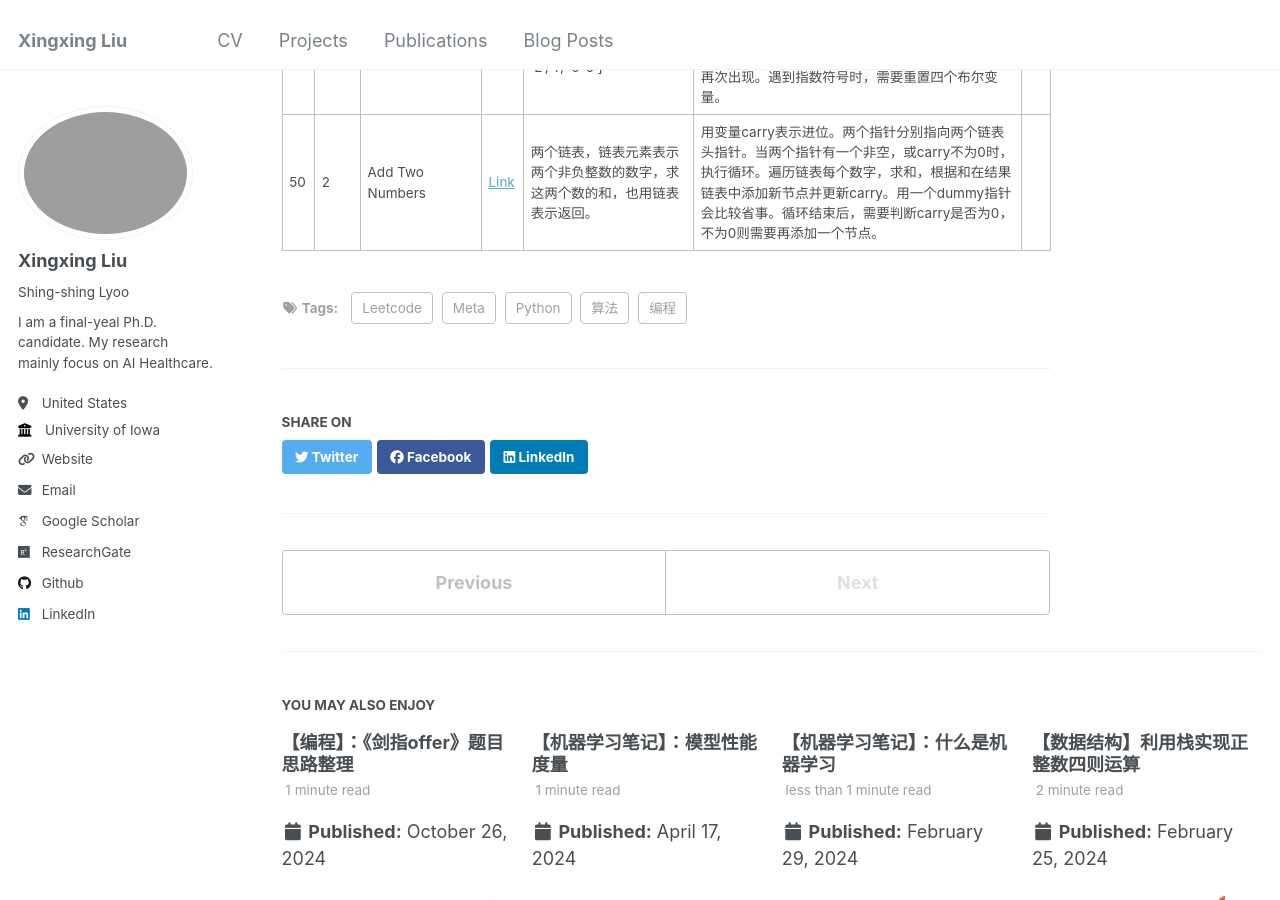
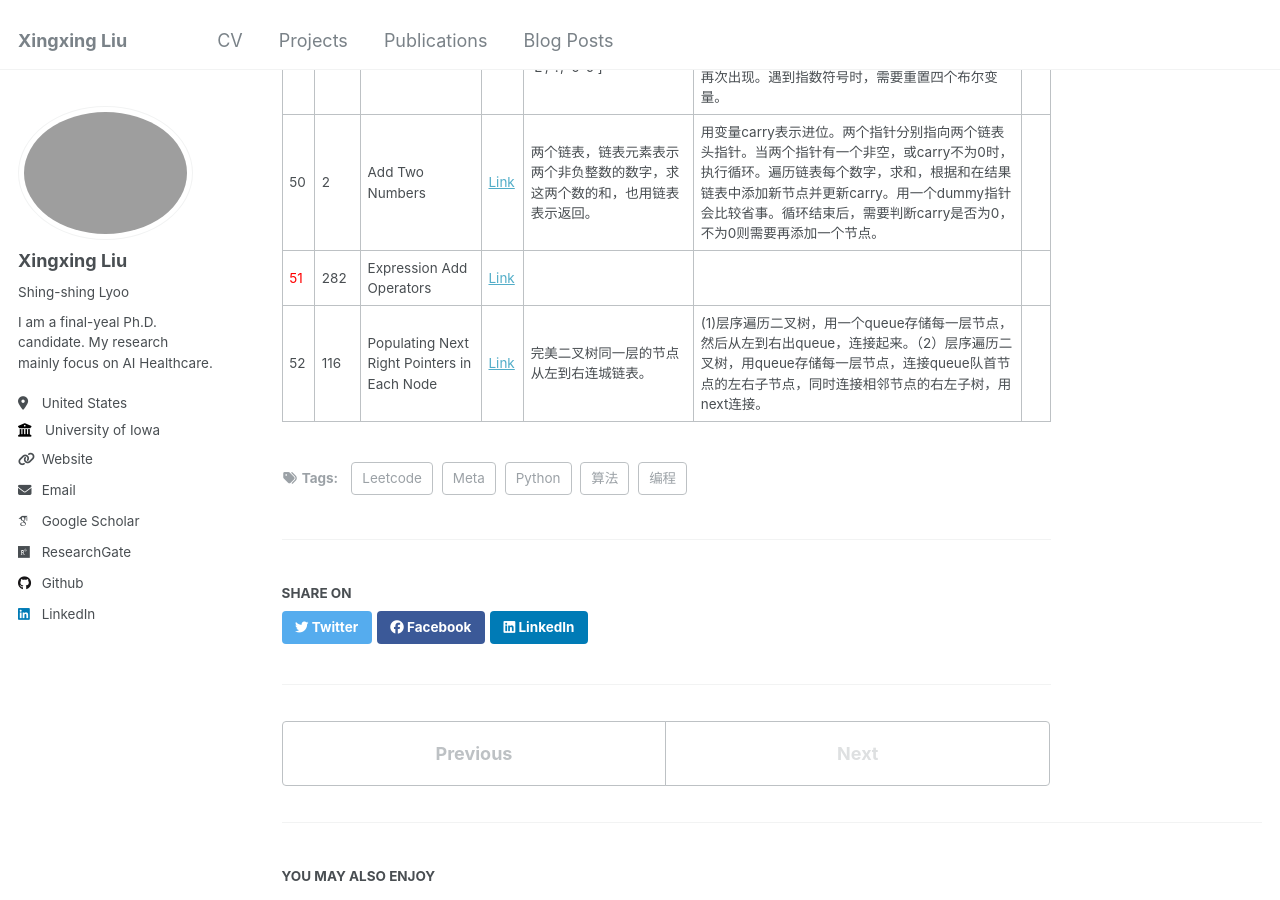
Before and after one commit to xxliu1996/xxliu1996.github.io, a Jekyll site: the page built from _posts/2024-11-10-blog-leetcode-meta.md, in a window 1280 px wide and 900 px high, scrolled down 6374 px. Built offline with Jekyll 4.4.1, drawn with Linux system fonts in a browser that asks for light colours; some web fonts are replaced.

Commit message:
update blog 2024-blog-leetcode-meta

```diff
--- a/_posts/2024-11-10-blog-leetcode-meta.md
+++ b/_posts/2024-11-10-blog-leetcode-meta.md
@@ -65,3 +65,5 @@ tags:
 |<span style="color:red">48</span>|76|Minimum Window Substring|[Link](https://leetcode.com/problems/minimum-window-substring/description/)|给定两个字符串s和t，求s的子串，使得t中所有字符（包含重复的）都包含在该子串中。求最短的字串。若没有，则返回空字符串。|滑动窗口。用一个Counter变量t_counter统计t中字符频数。用i，j来作为滑动窗口起止位置。在s[i-j]内的字符频数也用一个Counter变量统计。用一个变量matches来记录已经匹配的字符数目。当所有字符已经匹配时，记录当前长度，若比以前的结果小，更新结果。右移i，减小窗口长度，同时更新s_counter和matches。当未完全匹配时，右移j，更新s_counter和matches。||
 |<span style="color:red">49</span>|65|Valid Number|[Link](https://leetcode.com/problems/valid-number/description/)|判断一个给定字符串是不是一个有效的数字表示，字符串中包含['+', '-', 'e', 'E', '.', '0-9']|用四个布尔变量num，sign，exp，dec来分别代表数字，正负号，指数符号，小数点是否出现。遍历字符串，通过当前字符和四个布尔值的情况判断该字符串是否可以组成有效数字。例如，正负号出现以后，在没有遇到小数点或者指数符号之前，正负号不可以再次出现。遇到指数符号时，需要重置四个布尔变量。||
 |50|2|Add Two Numbers|[Link](https://leetcode.com/problems/add-two-numbers/description/)|两个链表，链表元素表示两个非负整数的数字，求这两个数的和，也用链表表示返回。|用变量carry表示进位。两个指针分别指向两个链表头指针。当两个指针有一个非空，或carry不为0时，执行循环。遍历链表每个数字，求和，根据和在结果链表中添加新节点并更新carry。用一个dummy指针会比较省事。循环结束后，需要判断carry是否为0，不为0则需要再添加一个节点。||
+|<span style="color:red">51</span>|282|Expression Add Operators|[Link](https://leetcode.com/problems/expression-add-operators/description/)||||
+|52|116|Populating Next Right Pointers in Each Node|[Link](https://leetcode.com/problems/populating-next-right-pointers-in-each-node/)|完美二叉树同一层的节点从左到右连城链表。|(1)层序遍历二叉树，用一个queue存储每一层节点，然后从左到右出queue，连接起来。（2）层序遍历二叉树，用queue存储每一层节点，连接queue队首节点的左右子节点，同时连接相邻节点的右左子树，用next连接。||
```
